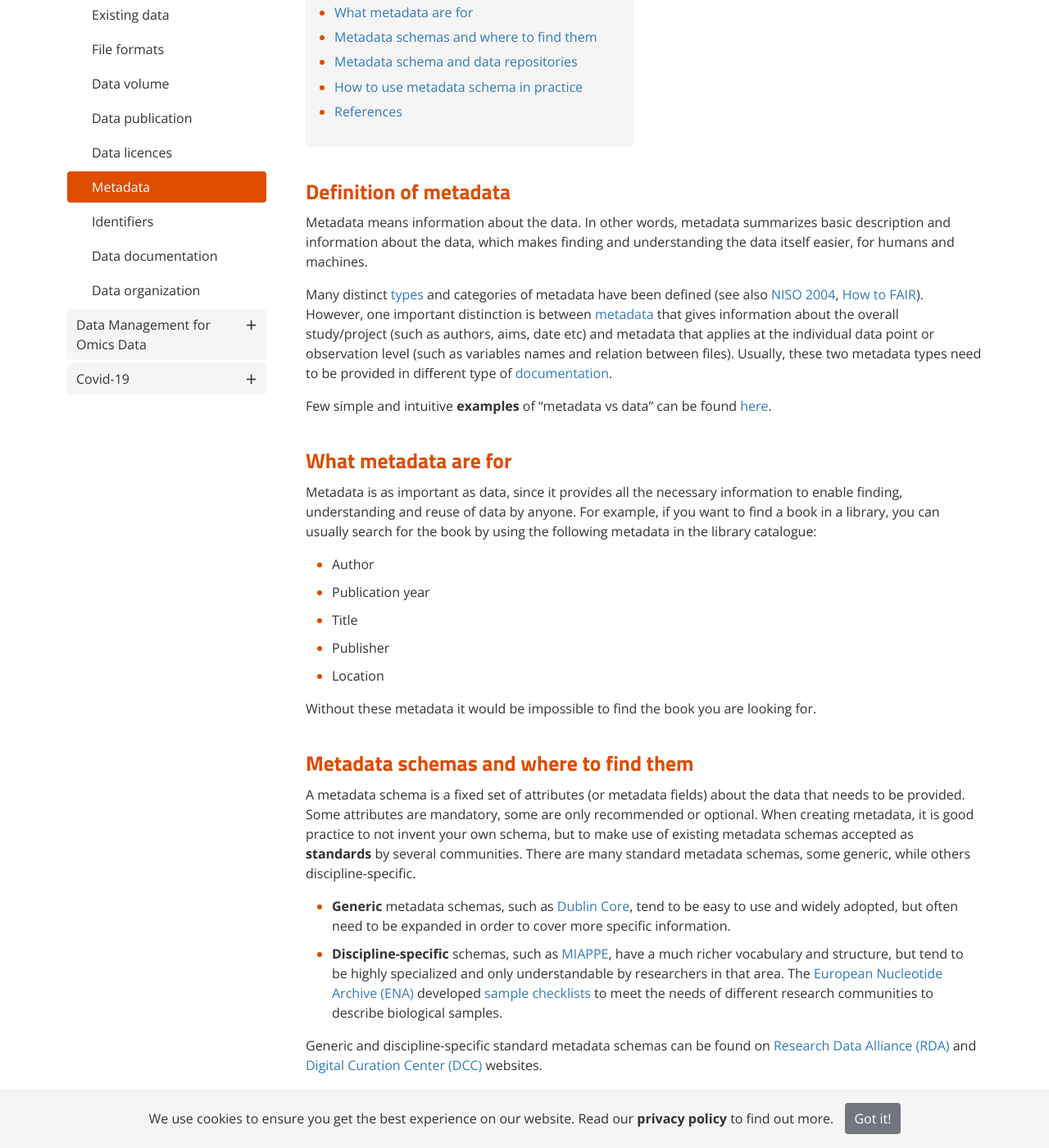
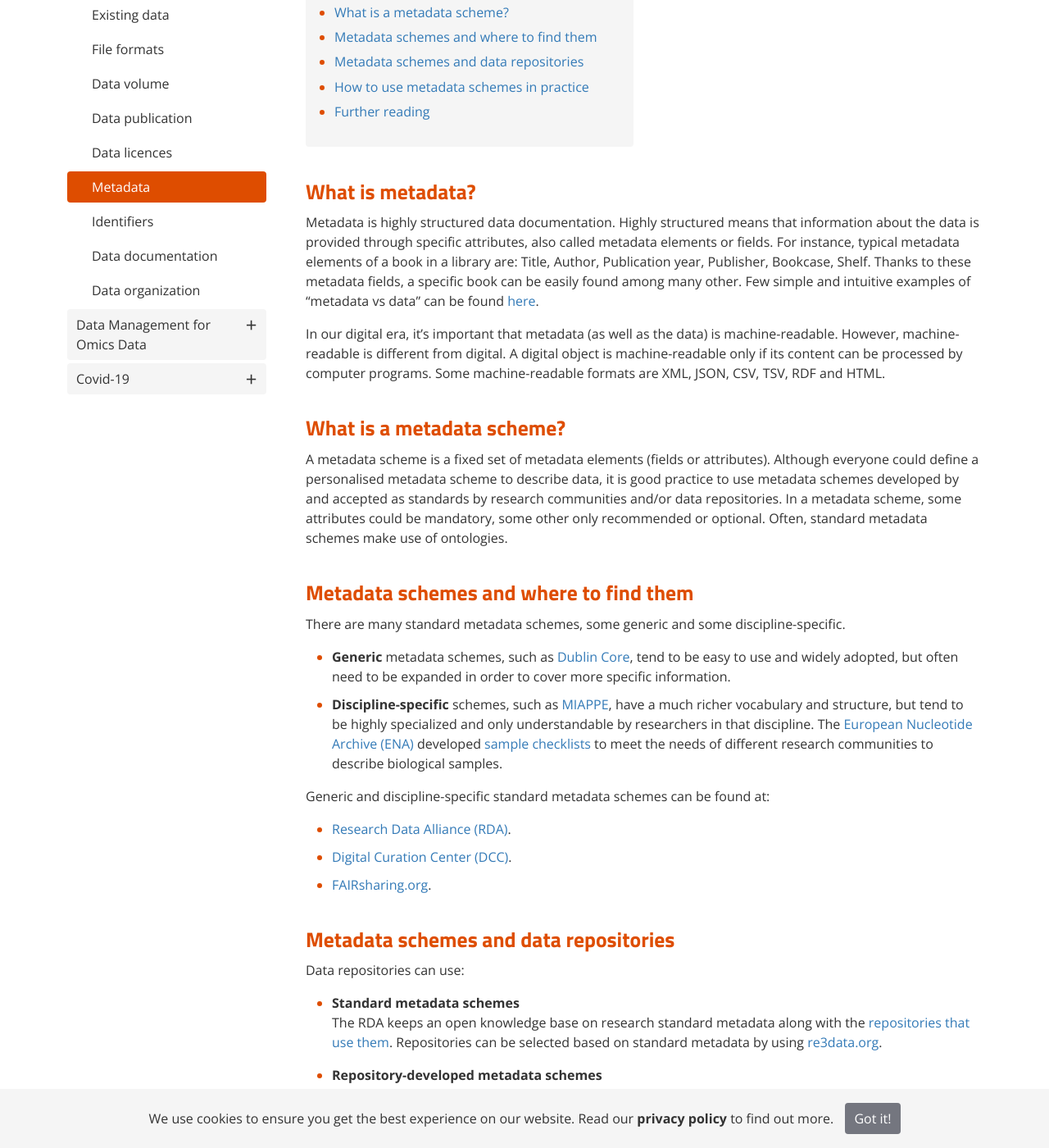
Before and after one commit to ELIXIR-Belgium/rdm-guide, a Jekyll site: the page built from pages/metadata.md, in a window 1280 px wide and 1400 px high, scrolled down 311 px. Shown: the whole window at 82% size. Built offline with Jekyll 4.4.1, drawn with Linux system fonts in a browser that asks for light colours; some of the changed text lies outside the part shown.

Commit message:
Update Doc and Metadata.  Use scheme instead of schema.

```diff
--- a/pages/data_documentation.md
+++ b/pages/data_documentation.md
@@ -5,34 +5,71 @@ summary: "“Documentation is a love letter that you write to your future self.
 
 ---
 
-## What is data documentation
-It is good practice to write metadata and instructions about how to understand, interpret and reuse the data in a documentation, which will be provided with or linked to the data. Good documentation helps yourself and others in the future to understand how you collected and organised the data.
+## What is data documentation?
 
-## Documentation methods
-There are different ways of providing your data documentation, depending on the context in which your data and documentation are shared and/or stored.
-* **Documentation in a published journal article or online platform.**\\
-If the information needed to understand data is in a journal article or in an online platform, it is possible to refer to it from the data sharing system, but before doing so you should be sure that (a) it provides sufficient detail and (b) that it will be available as open access.\\
-Note that usually ELNs and lab books are not open access, so they could be not suitable as data documentation.
-* **Documentation in a web submission form of the deposition database or repository.**\\
-In some cases, repositories and archives have specific [metadata fields](metadata) in their web submission form, which could require a specific [ontology](ontology) or controlled vocabulary. Find out the fields of the submission form of the repository to which you are planning to submit your data, copy these fields into your data documentation and fill these in as you go through your project.
-* **Documentation in a separate structured metadata file.**\\
-Some disciplines have developed structured [metadata schemas](metadata) for recording supporting information. Find out the fields of the metadata schema, download or copy these fields into your data documentation and fill these in as you go through your project. A structured metadata file can accompany files/data being deposited in a repository.
-* **Documentation in a 'README' file.**\\
-Any information that cannot be recorded in a structured way (i.e. as the values of fields in a data or metadata file) can be recorded as free text within a README file. A README file can accompany files/data being deposited in a repository.
+Data documentation is information about the data. Data documentation could be defined as the clear description of everything that a new “data user” or “your future-self” would need to know in order to find, understand, reproduce and reuse your data, independently and without any chance of misinterpretation.  Data documentation should clearly describe how you generated or used the data, why, and where to find the related files. It could be used also as onboarding documentation for new colleagues, even if the responsible researcher leaves the project.
+Data documentation is needed at two levels: documentation about the entire study or project and documentation about individual records, observations or data points.
+
+### Project or Study-level documentation
+
+Study-level documentation describes the project title and summary, study aims, authors, institutions involved, funds, methods, licence and identifier for each dataset, folders structure, file naming conventions, versioning system, relation between files or tables and other general information.
+
+### Data-level documentation
+
+Data-level documentation provides information about individual records or data point, such as the meaning of each variable name, label, ID or type (numeric, string, regular expression, date, etc), units (i.e., cm, kg…), experimental factors, categories, controlled vocabulary or ontology terms accepted as values for each variable, missing values code and so on. Data-level documentation should be impossible to misinterpret or misunderstand by other researchers and by your future-self.
+
+
+## Documentation during the project
+
+It is recommended to establish a shared data organisation system for files (or tables in a database) and documents in your team. The established data organization system has to be described in detail in the documentation, preferably in open and machine-readable formats (i.e., XML, JSON, CSV, TSV, RDF, HTML). The description of the data organization system has to be placed in the folder at the highest level (e.g. “Project” folder).
+
+Both study- and data-level documentation must be generated as early as possible in the research process and also maintained, in order to be accurate and complete. Study-level and data-level documentation can be provided as
+* README file.
+* [Codebook](https://ddialliance.org/training/getting-started-new-content/create-a-codebook).
+
+You can generate a README file and a Codebook per each folder and/or each file or table, depending on the needs of your research project. Each of these files can be made in several formats depending on the features available in your data documentation tool, your needs or skills. Machine-readable formats are preferred to non-machine-readable ones. Also non-proprietary formats are preferred over proprietary ones.
+
+
+## Documentation when publishing data
+
+There are different ways of providing data documentation when publishing data, depending on the context in which both your data and documentation are published and/or stored.
+
+### Documentation in a published journal article or online platform
+
+If the information needed to understand the data is in a journal article or in an online platform, it is possible to refer to it from the data sharing/publishing system, but before doing so you should be sure that (a) it provides sufficient detail and (b) that it will be available as open access.\\
+
+### Documentation in a web submission form of the deposition database or repository
+
+In some cases, repositories and archives have specific [metadata fields](metadata) in their web submission form, which could require a specific [ontology](ontology) or controlled vocabulary. Find out the fields of the submission form of the repository to which you are planning to submit your data, copy these fields into your data documentation and fill these in as you go through your project. You can copy the collected information into the online form when publishing your data.
+
+### Documentation in a separate structured metadata file
+
+Some disciplines have developed structured [metadata schemes](metadata) for recording supporting information. Find out the fields of the metadata scheme, download or copy these fields into your data documentation and fill these in as you go through your project. Some repositories could allow a structured metadata file to accompany files/data being deposited in the repository.
+
+### Documentation in a 'README' file
+
+Any information that cannot be recorded in a highly structured way could be recorded as free text within a README file. Some repositories could allow a README file to accompany files/data being deposited in a repository.
+
 
 ## README file
+
 ### What is a README file
+
 A readme file is usually a text file titled README.txt, in .txt open format. Its title indicates that any potential user of your data should consult it before checking your data.
 
-There are many types of README files, such as  README file to help you remember **how you organized your folders and files** on your computer or intranet, and  README file **describing the files** within each folder on your computer/intranet. Depending on how many files you have and for how many years you are going to maintain these files, you can create a README file for your directory or for each folder and subfolder created within your directory to document specific parts of your data.
+### When to make a README file
 
-### When to make a README file
-It is generally better to start writing up that information into a central document as soon as you start collecting your data, or even during the planning phase. Definitely before you show a project to other people or make it public. You might want to get into the habit of making it the first file you create in a new project.
+It is generally better to start writing up information into a central document as soon as you start collecting your data, or even during the planning phase. Definitely before you show a project to other people or make it public. You might want to get into the habit of making it the first file you create in a new project.
 
 The repository could also ask for a README file. That README file will include a listing of all the files to be submitted to the repository along with pertinent information. Creating a README file at the beginning of each project will save you time later.
 
 ### What to write in a README file
-You should only include elements that are useful and/or necessary to correctly interpret, evaluate and reuse your dataset, without the need to contact you directly about the dataset. The goal is not to make your readme file too lengthy.
+The content of a README file depends on what it refers to. For instance:
+* If a README file is placed within the higher project folder, it should contain general information about the project and the used data organisation system.
+* If a README file is placed within a subfolder containing raw or processed data, it should contain data-level information.
+
+Depending on how many folders/files you have and for how many years you are going to maintain them, you can create a README file for your directory or for each folder and subfolder created within your directory, to document specific parts of your data. Make sure that your README files are not too lengthy.
+
 
 [The Graduate Institute Geneva](https://libguides.graduateinstitute.ch/rdm/readme) compiled the following list of elements you could include in a README file located at the root of your dataset. You may of course place some of them in secondary documentation or in separate files, or even embed them in your data.
 
@@ -76,13 +113,12 @@ You should only include elements that are useful and/or necessary to correctly i
   * Description of file versioning system if appropriate
   * Dataset changelog
 
-Excellent **readme file guides and templates** can be found here:
-* [Guide to writing "readme" style metadata](https://data.research.cornell.edu/content/readme), Cornell University.
-* [Best Practices](https://datamanagement.hms.harvard.edu/readme-files), Harvard Biomedical Data Management.
-* [Guidelines for creating a README file](https://researchdata.4tu.nl/fileadmin/user_upload/Documenten/Guidelines_for_creating_a_README_file.pdf), 4TU.
+### README file guidelines and templates
+Excellent readme file guides and templates can be found here:
+* [Guide to writing "readme" style metadata](https://data.research.cornell.edu/content/readme). *Cornell University*.
+* [README Files](https://datamanagement.hms.harvard.edu/readme-files). *Harvard University*.
+* [Guidelines for creating a README file](https://researchdata.4tu.nl/fileadmin/user_upload/Documenten/Guidelines_for_creating_a_README_file.pdf). *4TU*.
 
-## References
-* [Data Documentation and Metadata,](https://library.bath.ac.uk/research-data/working-with-data/data-documentation-metadata#s-lg-box-wrapper-17445057), University of Bath.
-* [Research Data Management](https://libguides.graduateinstitute.ch/rdm/readme), The Graduate Institute Geneva.
-* [ULibraries Research Guides](https://campusguides.lib.utah.edu/c.php?g=997634&p=7221520), University of Utah.
-* [Best Practices](https://datamanagement.hms.harvard.edu/readme-files), Harvard Biomedical Data Management.
+## Further reading
+* Data Documentation and Metadata. *University of Bath* https://library.bath.ac.uk/research-data/working-with-data/data-documentation-metadata#s-lg-box-wrapper-17445057.
+* Files and Folders: README files. *Libraries Research Guides University of Utah* https://campusguides.lib.utah.edu/c.php?g=997634&p=7221520.
--- a/pages/metadata.md
+++ b/pages/metadata.md
@@ -4,46 +4,49 @@ summary: "“Metadata liberates us, liberates knowledge.” David Weinberger (20
 "
 ---
 
-## Definition of metadata
-Metadata means information about the data. In other words, metadata summarizes basic description and information about the data, which makes finding and understanding the data itself easier, for humans and machines.
+## What is metadata?
 
-Many distinct [types](https://en.wikipedia.org/wiki/Metadata#Types) and categories of metadata have been defined (see also [NISO 2004](https://marciazeng.slis.kent.edu/metadatabasics/types.htm), [How to FAIR](https://howtofair.dk/how-to-fair/metadata/#what-are-metadata)). However, one important distinction is between [metadata](metadata_in_practice) that gives information about the overall study/project (such as authors, aims, date etc) and metadata that applies at the individual data point or observation level (such as variables names and relation between files). Usually, these two metadata types need to be provided in different type of [documentation](data_documentation).
+Metadata is highly structured data documentation. Highly structured means that information about the data is provided through specific attributes, also called metadata elements or fields. For instance, typical metadata elements of a book in a library are: Title, Author, Publication year, Publisher, Bookcase, Shelf. Thanks to these metadata fields, a specific book can be easily found among many other. Few simple and intuitive examples of “metadata vs data” can be found [here](https://dataedo.com/kb/data-glossary/what-is-metadata).
 
-Few simple and intuitive **examples** of "metadata vs data" can be found [here](https://dataedo.com/kb/data-glossary/what-is-metadata).
+In our digital era, it's important that metadata (as well as the data) is machine-readable. However, machine-readable is different from digital. A digital object is machine-readable only if its content can be processed by computer programs. Some machine-readable formats are XML, JSON, CSV, TSV, RDF and HTML.
 
-## What metadata are for
-Metadata is as important as data, since it provides all the necessary information to enable finding, understanding and reuse of data by anyone. For example, if you want to find a book in a library, you can usually search for the book by using the following metadata in the library catalogue:
-* Author
-* Publication year
-* Title
-* Publisher
-* Location
 
-Without these metadata it would be impossible to find the book you are looking for.
+## What is a metadata scheme?
 
-## Metadata schemas and where to find them
-A metadata schema is a fixed set of attributes (or metadata fields) about the data that needs to be provided. Some attributes are mandatory, some are only recommended or optional. When creating metadata, it is good practice to not invent your own schema, but to make use of existing metadata schemas accepted as **standards** by several communities. There are many standard metadata schemas, some generic, while others discipline-specific.
-* **Generic** metadata schemas, such as [Dublin Core](https://guides.library.ucsc.edu/c.php?g=618773&p=4306386), tend to be easy to use and widely adopted, but often need to be expanded in order to cover more specific information.
-* **Discipline-specific** schemas, such as [MIAPPE](https://github.com/MIAPPE/MIAPPE/blob/master/MIAPPE_Checklist-Data-Model-v1.1/MIAPPE_templates/MIAPPEv1.1_training_spreadsheet.xlsx), have a much richer vocabulary and structure, but tend to be highly specialized and only understandable by researchers in that area. The [European Nucleotide Archive (ENA)](https://www.ebi.ac.uk/ena/submit/checklists) developed [sample checklists](https://www.ebi.ac.uk/ena/browser/checklists) to meet the needs of different research communities to describe biological samples.
+A metadata scheme is a fixed set of metadata elements (fields or attributes). Although everyone could define a personalised metadata scheme to describe data, it is good practice to use metadata schemes developed by and accepted as standards by research communities and/or data repositories. In a metadata scheme, some attributes could be mandatory, some other only recommended or optional. Often, standard metadata schemes make use of ontologies.
 
-Generic and discipline-specific standard metadata schemas can be found on [Research Data Alliance (RDA)](https://rd-alliance.github.io/metadata-directory/standards/) and [Digital Curation Center (DCC)](https://www.dcc.ac.uk/guidance/standards/metadata/list) websites.
 
-## Metadata schema and data repositories
+## Metadata schemes and where to find them
+
+There are many standard metadata schemes, some generic and some discipline-specific.
+* **Generic** metadata schemes, such as [Dublin Core](https://guides.library.ucsc.edu/c.php?g=618773&p=4306386), tend to be easy to use and widely adopted, but often need to be expanded in order to cover more specific information.
+* **Discipline-specific** schemes, such as [MIAPPE](https://github.com/MIAPPE/MIAPPE/blob/master/MIAPPE_Checklist-Data-Model-v1.1/MIAPPE_templates/MIAPPEv1.1_training_spreadsheet.xlsx), have a much richer vocabulary and structure, but tend to be highly specialized and only understandable by researchers in that discipline. The [European Nucleotide Archive (ENA)](https://www.ebi.ac.uk/ena/submit/checklists) developed [sample checklists](https://www.ebi.ac.uk/ena/browser/checklists) to meet the needs of different research communities to describe biological samples.
+
+Generic and discipline-specific standard metadata schemes can be found at:
+* [Research Data Alliance (RDA)](https://rd-alliance.github.io/metadata-directory/standards/).
+* [Digital Curation Center (DCC)](https://www.dcc.ac.uk/guidance/standards/metadata/list).
+* [FAIRsharing.org](https://fairsharing.org/standards/).
+
+
+## Metadata schemes and data repositories
+
 Data repositories can use:
-* **Standard metadata schemas**\\
-The RDA keeps an open knowledge base on research metadata standards along with the [repositories that use them](https://rd-alliance.github.io/metadata-directory/use_cases/). Repositories can be selected based on metadata standard by using [re3data.org](https://www.re3data.org/search?query=).
-* **Repository-Developed metadata schemas**\\
-Some repositories have decided that current standards do not fit their metadata needs, and so they have created their own requirements. Information about a specific metadata schema required by a data repository should be found on the repository’s website, usually under the “Help” or “Submit” section. Moreover, lists of Repository-Developed metadata schemas can be found on [DCC](https://www.dcc.ac.uk/resources/metadata-standards/repository-developed-metadata-schemas) and [RDA](https://rd-alliance.github.io/metadata-directory/standards/repository-developed-metadata-schemas) websites.
 
-Since data repositories can require that submitted datasets must be described according to a specific metadata schema, it is recommended to consider in [what repository](data_management_steps) your data could be published already at the beginning of your project. Knowing what metadata will be required allows you to easily keep track of all that information, while collecting the data or performing the experiments.
+* **Standard metadata schemes**\\
+The RDA keeps an open knowledge base on research standard metadata along with the [repositories that use them](https://rd-alliance.github.io/metadata-directory/use_cases/). Repositories can be selected based on standard metadata by using [re3data.org](https://www.re3data.org/search?query=).
 
-## How to use metadata schema in practice
-[Metadata schema in practice](metadata_in_practice)
+* **Repository-developed metadata schemes**\\
+Some repositories have decided that current standards do not fit their metadata needs, and so they have created their own requirements. Information about a specific metadata scheme required by a data repository should be found on the repository’s website, usually under the “Help” or “Submit” section. Moreover, lists of repository-developed metadata schemes can be found on [DCC](https://www.dcc.ac.uk/resources/metadata-standards/repository-developed-metadata-schemas) and [RDA](https://rd-alliance.github.io/metadata-directory/standards/repository-developed-metadata-schemas) websites.
 
-## References
-* [Data description in practice](https://www.uu.nl/en/research/research-data-management/guides/storing-and-preserving-data/data-description-in-practice#building), Utrecht University.
-* [Metadata](https://www.ugent.be/en/research/datamanagement/during-research/documentation.htm#Metadata), UGent.
-* [UNC Library guide on metadata](https://guides.lib.unc.edu/metadata).
-* [Research Data Alliance (RDA)](https://www.rd-alliance.org/) - Metadata Standards Directory [Working Group](https://rd-alliance.github.io/metadata-directory/).
-* The [Research Data Management Group](https://data.research.cornell.edu/) at Cornell.
-* [GO FAIR Principles](https://www.go-fair.org/fair-principles/).
+Since data repositories can require that submitted datasets must be described according to a specific metadata scheme, it is recommended to consider in [what repository](data_management_steps) your data could be published already at the beginning of your project. Knowing what metadata will be required allows you to easily keep track of all that information, while collecting the data or performing the experiments.
+
+
+## How to use metadata schemes in practice
+
+[Metadata schemes in practice](metadata_in_practice)
+
+
+## Further reading
+* Data description in practice. *Utrecht University* https://www.uu.nl/en/research/research-data-management/guides/storing-and-preserving-data/data-description-in-practice.
+* Metadata. *Ghent University* https://www.ugent.be/en/research/datamanagement/during-research/documentation.htm#Metadata.
+* Metadata for Data Management: A Tutorial. *UNC University Libraries* https://guides.lib.unc.edu/metadata.
```
